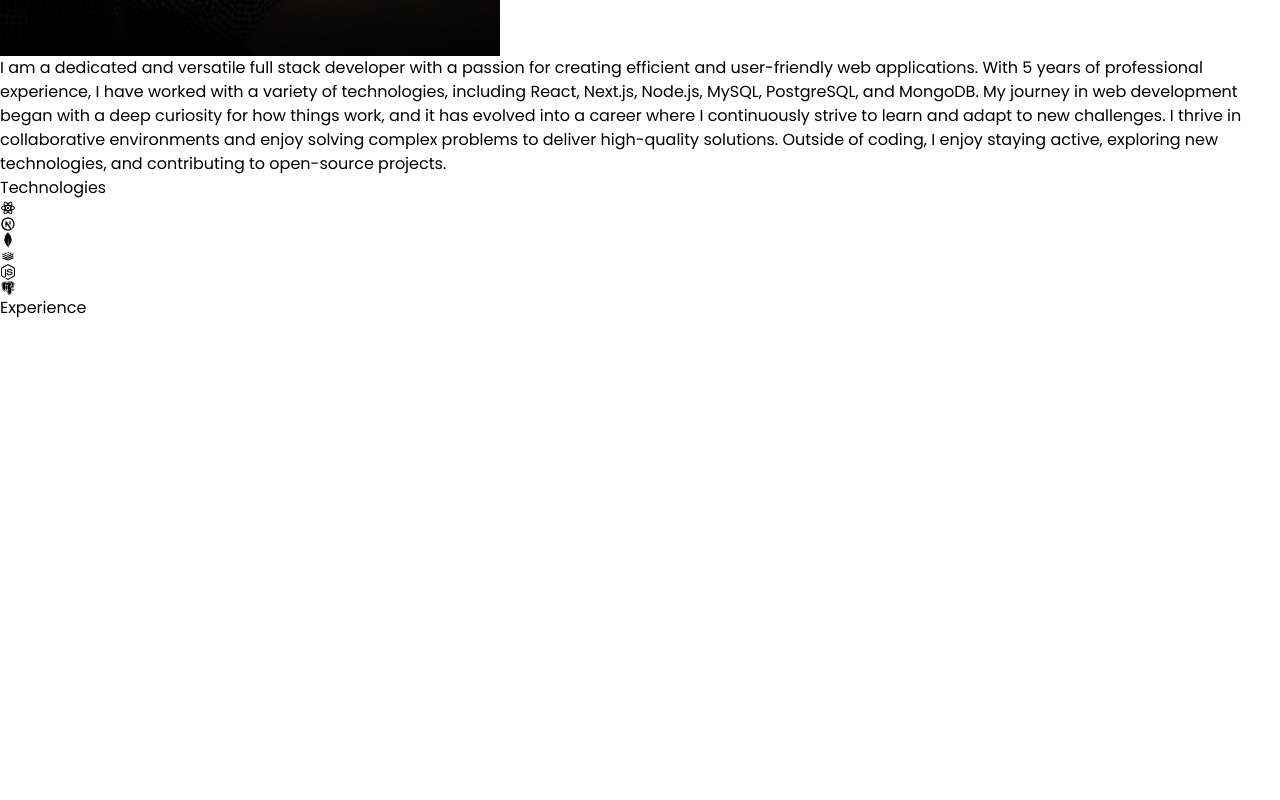
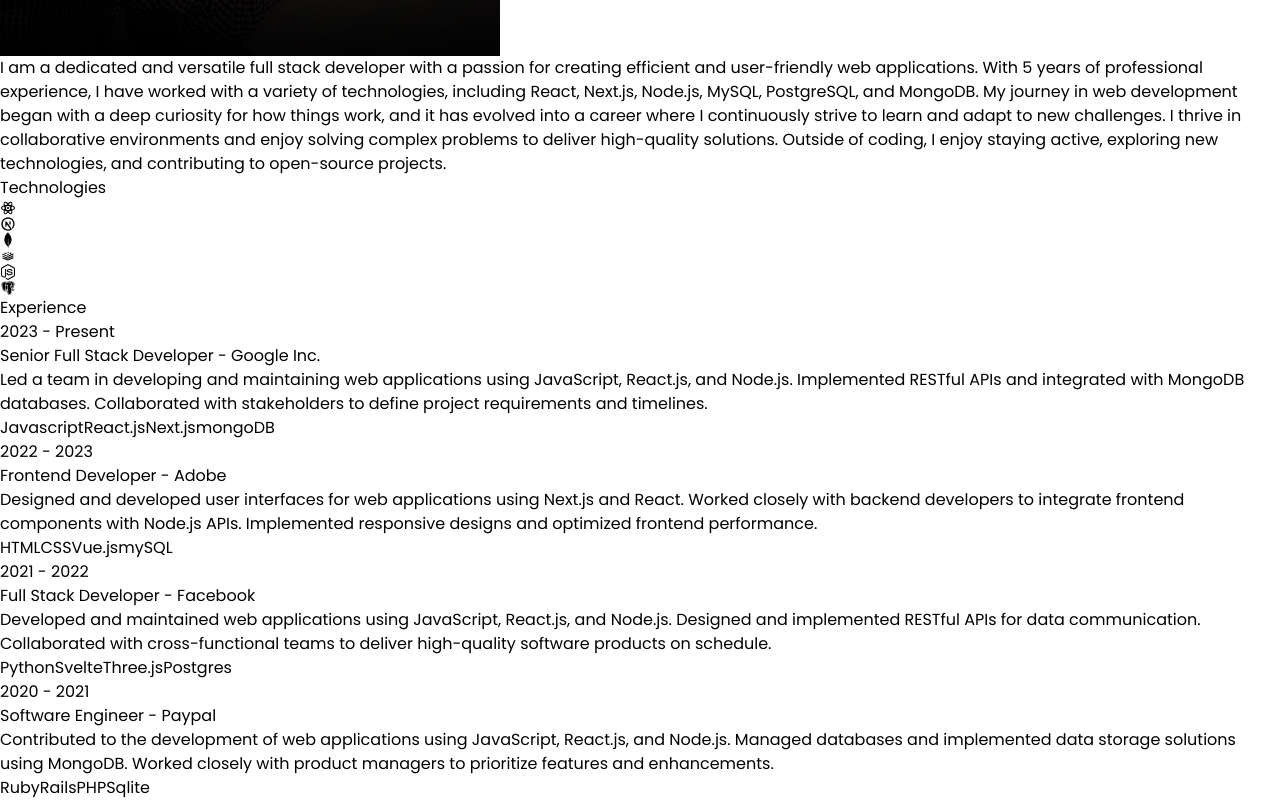
Before and after one commit to orii-blackmark/portfolio-react, a React (Vite) app in the folder my-project/: page / in a window 1280 px wide. Shown: the part 1238-2038 px from the top of the page. Before the commit the page ends 1558 px from the top, so only its background shows below. Built offline with nearby package versions, Linux system fonts and the light colour scheme.

Commit message:
Modified: the experience component

```diff
--- a/my-project/src/components/Experience.jsx
+++ b/my-project/src/components/Experience.jsx
@@ -1,8 +1,32 @@
+import { EXPERIENCES } from "../constants";
 
 const Experience = () => {
   return (
-    <div>Experience</div>
-  )
-}
+    <div className="border-b border-neutral-900 pb-4">
+      <h2 className="my-20 text-center text-4xl">Experience</h2>
+      <div className="">
+        {EXPERIENCES.map((Experience, index) => (
+          <div key={index} className="mb-8 flex flex-wrap lg:justify-center">
+            <div className="w-full lg:w-1/4">
+              <p className="mb-2 text-sm text-neutral-400">{Experience.year}</p>
+            </div>
+            <div className="w-full max-w-xl lg:w-3/4">
+              <h6 className="mb-2 font-semibold">
+                {Experience.role} -{" "}
+                <span className="text-sm text-purple-100">
+                  {Experience.company}
+                </span>
+              </h6>
+              <p className="mb-4 text-neutral-400">{Experience.description}</p>
+              {Experience.technologies.map((tech, index) => (
+                <span key={index} className="mr-2 mt-4 rounded bg-neutral-900 px-2 py-1 text-sm font-medium text-purple-800">{tech}</span>
+              ))}
+            </div>
+          </div>
+        ))}
+      </div>
+    </div>
+  );
+};
 
-export default Experience
+export default Experience;
```
